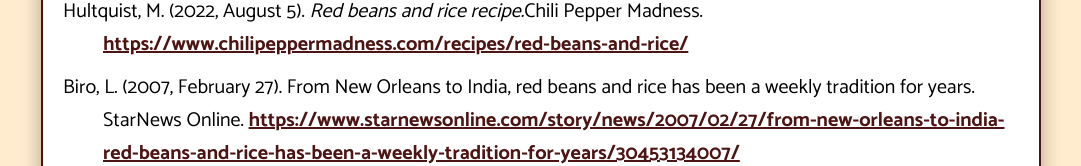
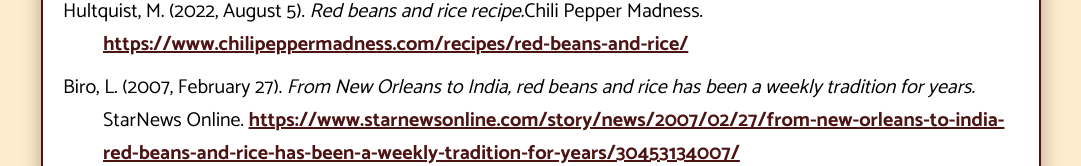
Before and after one commit to good-bean/creative-method-assignment, a plain HTML site: page index.html in a window 1280 px wide. Shown: the part 4027-4193 px from the top of the page, without its empty margins (99-1180 px from the left). Drawn offline with nearby package versions, Linux system fonts and the light colour scheme; a web font is replaced by a local one.

Commit message:
Update index.html

```diff
--- a/index.html
+++ b/index.html
@@ -81,7 +81,7 @@
          <ul>
             <li>Edge, J. T. (2014). <span class="ref-title">The new encyclopedia of Southern culture: Foodways (Vol. 7)</span> (pp. 243-244). The University of North Carolina Press.</li>
             <li>Hultquist, M. (2022, August 5). <span class="ref-title">Red beans and rice recipe.</span>Chili Pepper Madness. <a href="https://www.chilipeppermadness.com/recipes/red-beans-and-rice/" target="_blank">https://www.chilipeppermadness.com/recipes/red-beans-and-rice/</a></li>
-            <li>Biro, L. (2007, February 27). <span class="ref-titel">From New Orleans to India, red beans and rice has been a weekly tradition for years.</span> StarNews Online. <a href="https://www.starnewsonline.com/story/news/2007/02/27/from-new-orleans-to-india-red-beans-and-rice-has-been-a-weekly-tradition-for-years/30453134007/" target="_blank">https://www.starnewsonline.com/story/news/2007/02/27/from-new-orleans-to-india-red-beans-and-rice-has-been-a-weekly-tradition-for-years/30453134007/</a></li>
+            <li>Biro, L. (2007, February 27). <span class="ref-title">From New Orleans to India, red beans and rice has been a weekly tradition for years.</span> StarNews Online. <a href="https://www.starnewsonline.com/story/news/2007/02/27/from-new-orleans-to-india-red-beans-and-rice-has-been-a-weekly-tradition-for-years/30453134007/" target="_blank">https://www.starnewsonline.com/story/news/2007/02/27/from-new-orleans-to-india-red-beans-and-rice-has-been-a-weekly-tradition-for-years/30453134007/</a></li>
          </ul>
       </section>
    </footer>
```
